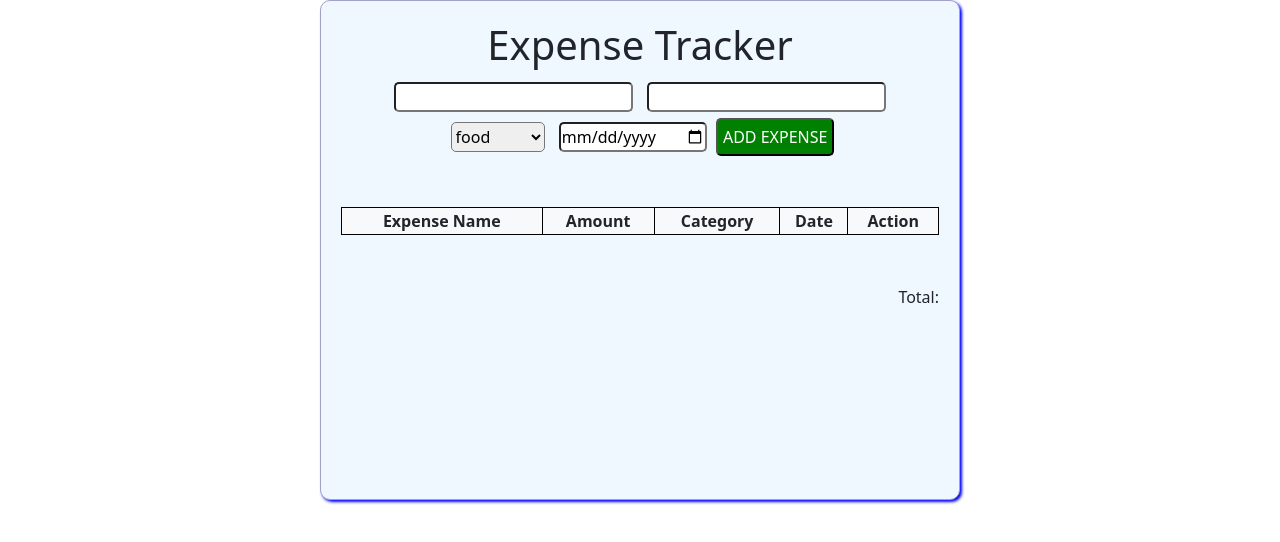
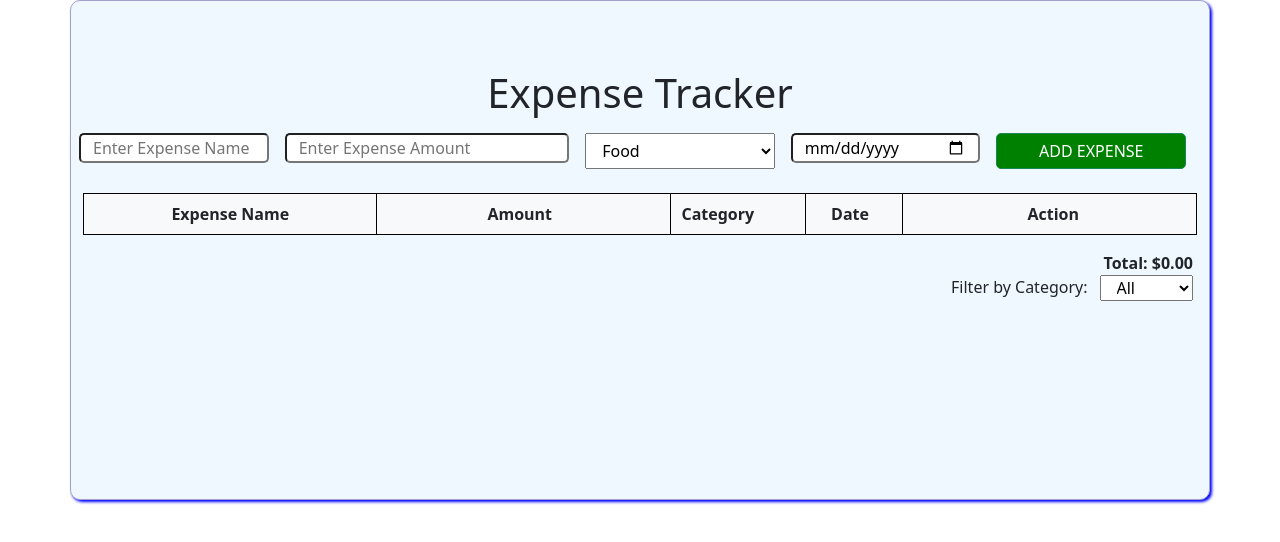
Before and after one commit to IrshadRaja06/Expense-Tracker, a plain HTML site: page index.html in a window 1280 px wide. Drawn offline with nearby package versions, Linux system fonts and the light colour scheme.

Commit message:
Update index.html

```diff
--- a/index.html
+++ b/index.html
@@ -3,35 +3,48 @@
 <head>
     <meta charset="UTF-8">
     <meta name="viewport" content="width=device-width, initial-scale=1.0">
-    <title>Document</title>
+    <title>Expense Tracker</title>
     <link rel="stylesheet" href="style.css">
     <link href="https://cdn.jsdelivr.net/npm/bootstrap@5.3.3/dist/css/bootstrap.min.css" rel="stylesheet">
     <script src="https://cdn.jsdelivr.net/npm/bootstrap@5.3.3/dist/js/bootstrap.bundle.min.js"></script>
 </head>
 <body>
-    <div class="form">
-        <h1>Expense Tracker</h1>
-        <input type="text" id="name">
-        <input type="number" id="amount">
-        <select name="" id="type">
-            <option value="food">food</option>
-            <option value="Medical">Medical</option>
-            <option value="Shopping">Shopping</option>
-        </select>
-        <input type="date" id="date">
-        <button onclick="Add()">Add Expense</button>
-        <table class="border border-black bg-light">
-            <tr>
-                <th class="border border-black">Expense Name</th>
-                <th class="border border-black">Amount</th>
-                <th class="border border-black">Category</th>
-                <th class="border border-black">Date</th>
-                <th class="border border-black">Action</th>
-            </tr>
+    <div class="form container">
+        <h1 class="text-center mt-5">Expense Tracker</h1>
+        <form id="expense-form" class="row">
+            <input type="text" id="expense-name" placeholder="Enter Expense Name" class="col-2 m-2">
+            <input type="number" id="expense-amount" placeholder="Enter Expense Amount" class="col-3 m-2">
+            <select id="expense-category" class="col-2 m-2">
+                <option value="Food">Food</option>
+                <option value="Medical">Medical</option>
+                <option value="Shopping">Shopping</option>
+            </select>
+            <input type="date" id="expense-date" class="col-2 m-2">
+            <button type="submit" id="submit-btn" class="col-2 btn btn-success text-white m-2">Add Expense</button>
+        </form>
+        <table class="border border-black bg-light mt-3">
+            <thead>
+                <tr>
+                    <th class="border border-black col-3 pe-2 p-2">Expense Name</th>
+                    <th class="border border-black col-3 pe-3 p-2">Amount</th>
+                    <th class="border border-black col-1 pe-5 p-2">Category</th>
+                    <th class="border border-black col-1 pe-3 p-2">Date</th>
+                    <th class="border border-black col-3 ps-2">Action</th>
+                </tr>
+            </thead>
+            <tbody id="expense-list"></tbody>
         </table>
-        <div class="foot text-end">
-            <p>Total:</p>
-            <p id="p"></p>
+        <div class="foot text-end mt-3 mb-0 me-1">
+            <p class="fw-bold mb-0">Total: $<span id="total-amount">0.00</span></p>
+        </div>
+        <div class="filter text-end row mt-0 me-1">
+            <label for="filter-category" class="col-11">Filter by Category:</label>
+            <select id="filter-category" class="col-1 text-start">
+                <option value="All">All</option>
+                <option value="Food">Food</option>
+                <option value="Medical">Medical</option>
+                <option value="Shopping">Shopping</option>
+            </select>
         </div>
         <script src="./script.js"></script>
     </div>
```
